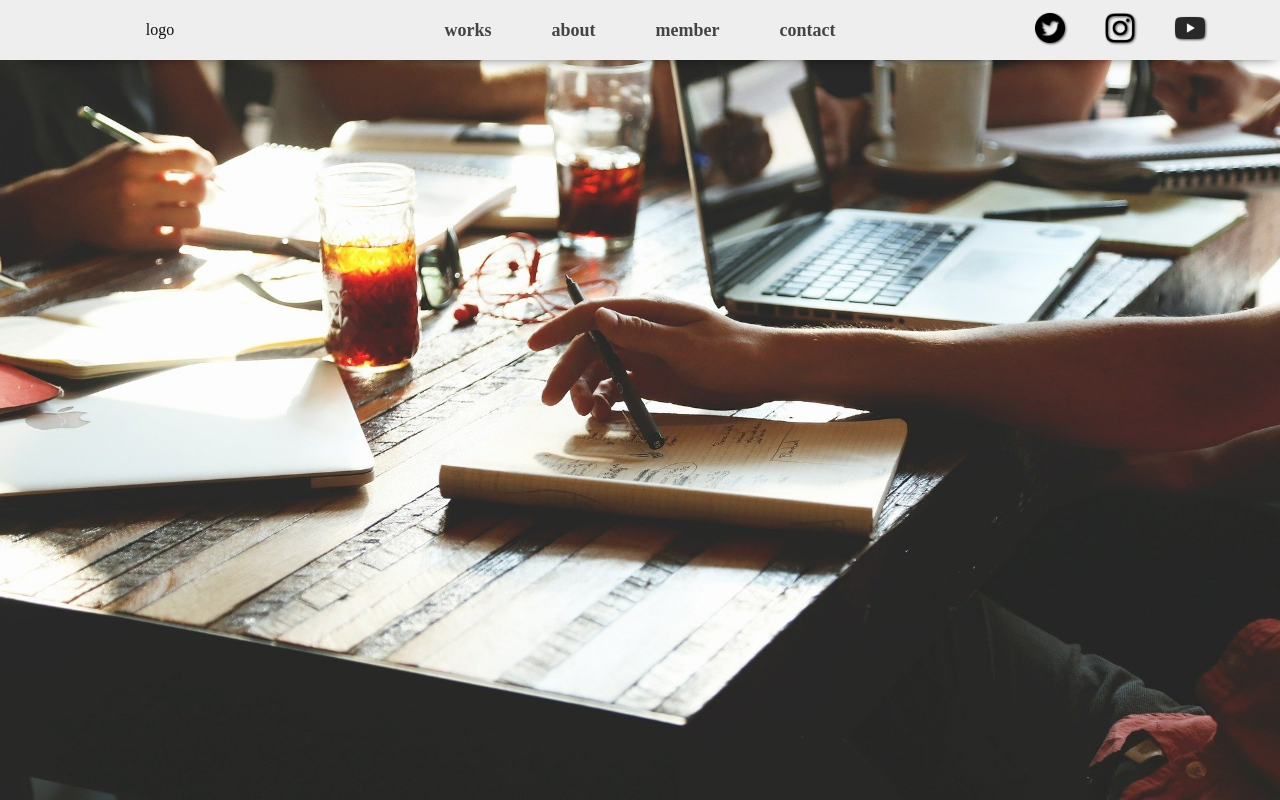
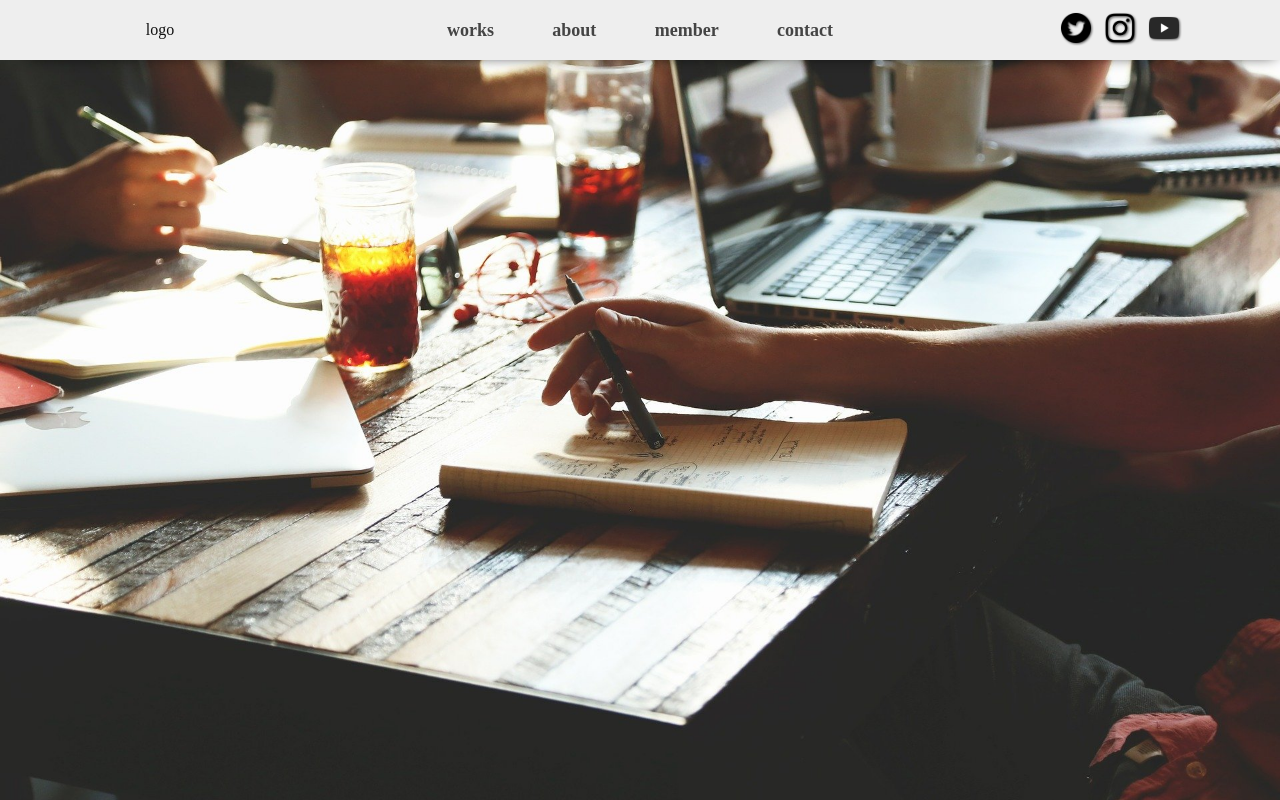
Before and after one commit to zerogami-cami01/akito_work, a plain HTML site: page index.html in a window 1280 px wide. Shown: the top 800 px of the page. Drawn offline with Linux system fonts and the light colour scheme.

Commit message:
header media fixed

```diff
--- a/style.css
+++ b/style.css
@@ -60,7 +60,7 @@ a {
 }
 
 .contents ul li {
-  padding: 0px 20px;
+  padding: 0px 5px;
   font-size: 18px;
 }
 
@@ -81,16 +81,17 @@ a {
   /* background-color: yellowgreen; */
   display: flex;
   align-items: center;
-  justify-content: center;
+  justify-content:space-between;
+  min-width: 40%;
 }
 
 .media ul li {
   display: flex;
   align-items: center;
   justify-content: center;
-  width: 30px;
+  max-width: 30px;
   height: auto;
-  padding: 0px 20px;
+  padding: 0px 5px;
 }
 
 .icon {
```
